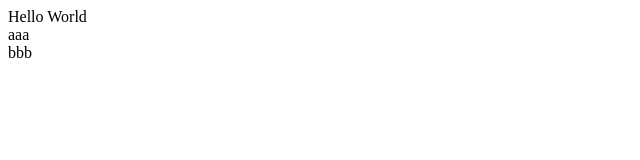
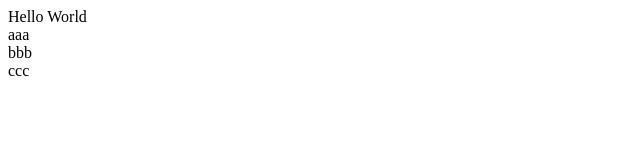
Before and after one commit to nakashimashin/GPS-Stamp, a Vue app: page / in a window 1280 px wide. Shown: the top 160 px of the page, without its empty margins (0-640 px from the left). Built offline with nearby package versions, Linux system fonts and the light colour scheme.

Commit message:
huskeyのテスト

```diff
--- a/src/App.vue
+++ b/src/App.vue
@@ -7,6 +7,7 @@ import Test from '@/components/Test.vue';
 		<Test />
 		<div>aaa</div>
 		<div>bbb</div>
+		<div>ccc</div>
 	</div>
 </template>
 
```
